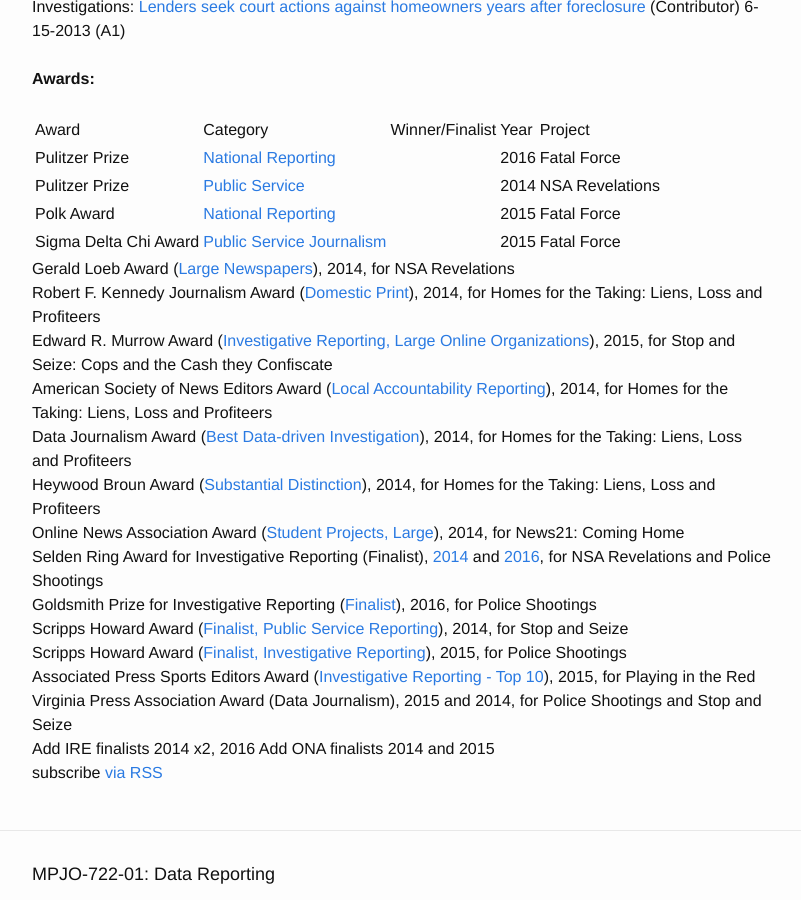
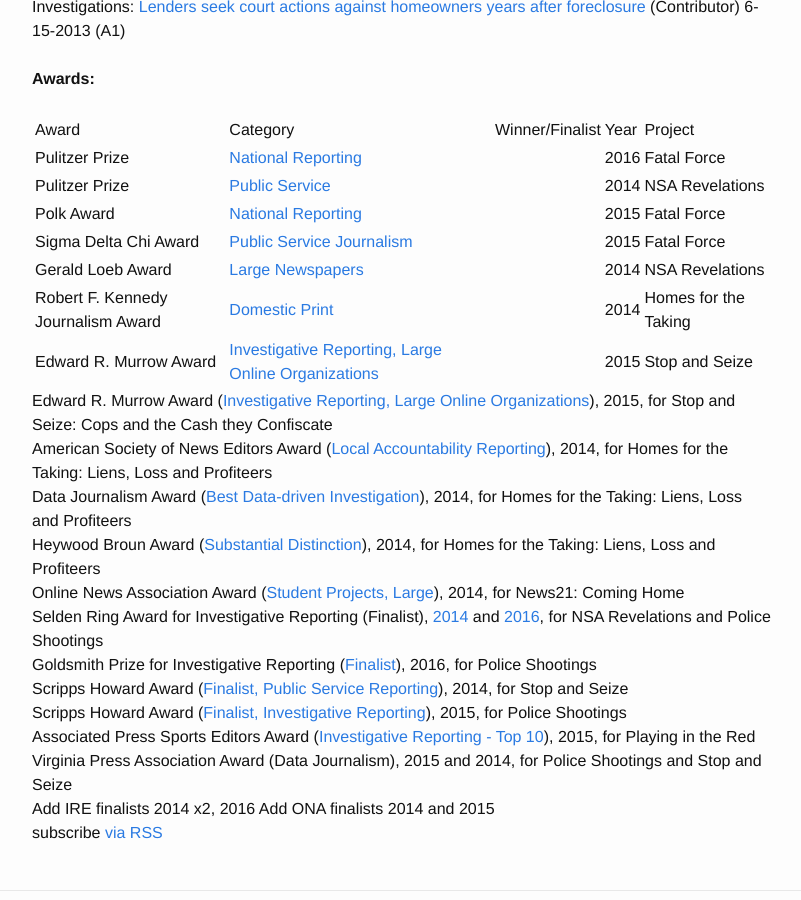
Before and after one commit to stevenrich-zz/stevenrich.github.io, a Jekyll site: the page built from clips.html, in a window 1280 px wide and 900 px high, scrolled down 3814 px. Shown: the whole window, without its empty margins (238-1039 px from the left). Built offline with Jekyll 4.4.1, drawn with Linux system fonts in a browser that asks for light colours.

Commit message:
Update clips.html

```diff
--- a/clips.html
+++ b/clips.html
@@ -148,11 +148,29 @@
       <td>2015</td>
       <td>Fatal Force</td>
     </tr>
+    <tr>
+      <td>Gerald Loeb Award</td>
+      <td><a href="http://www.anderson.ucla.edu/gerald-loeb-awards/2014-winners">Large Newspapers</a></td>
+      <td></td>
+      <td>2014</td>
+      <td>NSA Revelations</td>
+    </tr>
+    <tr>
+      <td>Robert F. Kennedy Journalism Award</td>
+      <td><a href="http://rfkcenter.org/2014-robert-f-kennedy-journalism-award-recipients">Domestic Print</a></td>
+      <td></td>
+      <td>2014</td>
+      <td>Homes for the Taking</td>
+    </tr>
+    <tr>
+      <td>Edward R. Murrow Award</td>
+      <td><a href="http://www.rtdna.org/content/2015_national_edward_r_murrow_award_winners">Investigative Reporting, Large Online Organizations</a></td>
+      <td></td>
+      <td>2015</td>
+      <td>Stop and Seize</td>
+    </tr>
   </table>
 
-
-  Gerald Loeb Award (<a href="http://www.anderson.ucla.edu/gerald-loeb-awards/2014-winners">Large Newspapers</a>), 2014, for NSA Revelations<br>
-  Robert F. Kennedy Journalism Award (<a href="http://rfkcenter.org/2014-robert-f-kennedy-journalism-award-recipients">Domestic Print</a>), 2014, for Homes for the Taking: Liens, Loss and Profiteers<br>
   Edward R. Murrow Award (<a href="http://www.rtdna.org/content/2015_national_edward_r_murrow_award_winners">Investigative Reporting, Large Online Organizations</a>), 2015, for Stop and Seize: Cops and the Cash they Confiscate<br>
   American Society of News Editors Award (<a href="http://asne.org/blog_home.asp?Display=1666">Local Accountability Reporting</a>), 2014, for Homes for the Taking: Liens, Loss and Profiteers<br>
   Data Journalism Award (<a href="http://www.globaleditorsnetwork.org/programmes/data-journalism-awards/">Best Data-driven Investigation</a>), 2014, for Homes for the Taking: Liens, Loss and Profiteers<br>
@@ -164,6 +182,7 @@
   Scripps Howard Award (<a href="http://www.scripps.com/foundation/news/958-2015-scripps-howard-award-winners-announced">Finalist, Investigative Reporting</a>), 2015, for Police Shootings<br>
   Associated Press Sports Editors Award (<a href="http://apsportseditors.org/newsletter/2015-apse-contest-investigative-all-categories/">Investigative Reporting - Top 10</a>), 2015, for Playing in the Red<br>
   Virginia Press Association Award (Data Journalism), 2015 and 2014, for Police Shootings and Stop and Seize<br>
+
 Add IRE finalists 2014 x2, 2016
 Add ONA finalists 2014 and 2015
 
```
